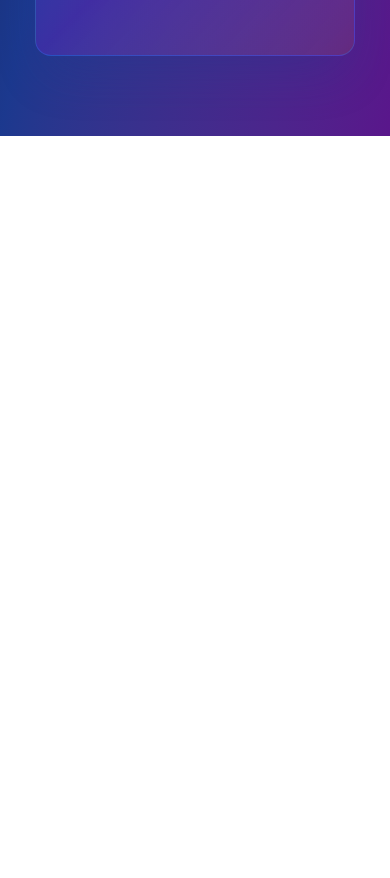
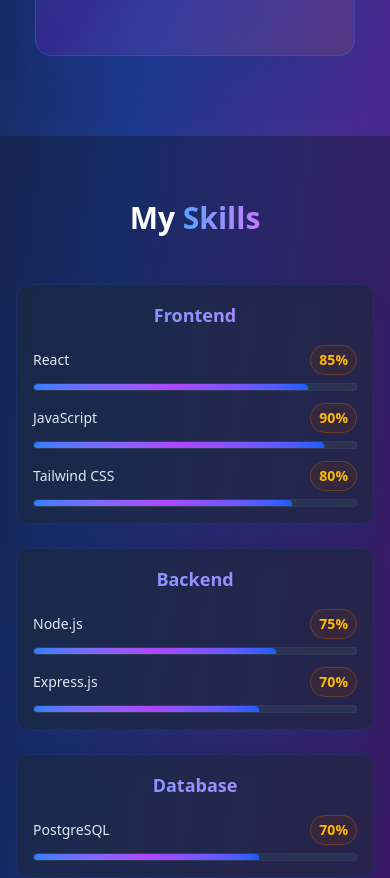
Before and after one commit to StephanGELo/stephan-portfolio, a React (Vite) app: page / in a window 390 px wide. Shown: the part 1760-2638 px from the top of the page. Before the commit the page ends 1896 px from the top, so only its background shows below. Built offline with nearby package versions, Linux system fonts and the light colour scheme.

Commit message:
Fix some errors and style the components for better mobile responsiveness

```diff
--- a/src/App.tsx
+++ b/src/App.tsx
@@ -2,6 +2,7 @@
 import Navbar from './components/Navbar';
 import Hero from './components/Hero';
 import About from './components/About';
+import Skills from './components/Skills';
 
 function App() {
   const [ isMenuOpen, setIsMenuOpen ] = useState(false);
@@ -27,12 +28,14 @@
           isMenuOpen={isMenuOpen}
           setActiveSection={setActiveSection}
           setIsMenuOpen={setIsMenuOpen}
+          onScrollTo={scrollToSection}
         />
         <Hero
           isLoaded={isLoaded}
           onScrollTo={scrollToSection}
         />
         <About />
+        <Skills />
       </div>
     </>
   );
--- a/src/components/Navbar.tsx
+++ b/src/components/Navbar.tsx
@@ -5,14 +5,17 @@
     isMenuOpen : boolean;
     setActiveSection: (section: string) => void;
     setIsMenuOpen: (open: boolean) => void;
+    onScrollTo: (section: string) => void;
+
 }
-function Navbar({ activeSection, isMenuOpen, setActiveSection, setIsMenuOpen }: NavbarProps) {
-    const scrollToSection = (sectionId: string) => {
-        const element = document.getElementById(sectionId);
-        element?.scrollIntoView({ behavior: 'smooth'});
-        setActiveSection(sectionId);
-        setIsMenuOpen(false);
-    }
+
+function Navbar({ activeSection, isMenuOpen, setActiveSection, setIsMenuOpen, onScrollTo }: NavbarProps) {
+    // const scrollToSection = (sectionId: string) => {
+    //     const element = document.getElementById(sectionId);
+    //     element?.scrollIntoView({ behavior: 'smooth'});
+    //     setActiveSection(sectionId);
+    //     setIsMenuOpen(false);
+    // }
 
     const navItems = [ 'home', 'about', 'skills', 'experience', 'projects', 'contact'];
 
@@ -20,39 +23,54 @@
         <nav className="fixed top-0 w-full bg-slate-900/80 backdrop-blur-sm border-b border-blue-800/50 z-50">
             <div className="max-w-7xl mx-auto px-4 sm:px-6 lg:px-8">
                 <div className="flex items-center justify-between h-16">
-                <div className="text-xl font-bold text-transparent bg-clip-text bg-gradient-to-r from-blue-400 to-purple-400">Portfolio</div>
+                    <div className="text-xl font-bold text-transparent bg-clip-text bg-gradient-to-r from-blue-400 to-purple-400">
+                        Portfolio
+                    </div>
+
+                    {/* Desktop Menu */}
                     <div className="hidden md:block">
                         <div className="flex items-center space-x-8">
                             {navItems.map(item => (
                                 <button
                                     key={item}
-                        onClick={() => scrollToSection(item)}
-                        className={`capitalize hover:text-blue-400 transition-colors duration-200 ${activeSection === item ? 'text-blue-400' : 'text-slate-300'}`}
+                                    onClick={() => onScrollTo(item)}
+                                    className={`capitalize hover:text-blue-400 transition-colors duration-200 ${
+                                        activeSection === item ? 'text-blue-400' : 'text-slate-300'
+                                    }`}
                                 >
                                     {item}
                                 </button>
                             ))}
                         </div>
                     </div>
+
+                    {/* Mobile Menu Button */}
                     <div className="md:hidden">
                         <button
                             onClick={() => setIsMenuOpen(!isMenuOpen)}
                             className="text-slate-300 hover:text-blue-400 transition-colors duration-200"
                         >
                             <svg className="w-6 h-6" fill="none" stroke="currentColor" viewBox="0 0 24 24">
-                    <path strokeLinecap="round" strokeLinejoin="round" strokeWidth={2} d={isMenuOpen ? "M6 18L18 6M6 6l12 12" : "M4 6h16M4 12h16M4 18h16"} />
+                                <path
+                                    strokeLinecap="round"
+                                    strokeLinejoin="round"
+                                    strokeWidth={2}
+                                    d={isMenuOpen ? "M6 18L18 6M6 6l12 12" : "M4 6h16M4 12h16M4 18h16"}
+                                />
                             </svg>
                         </button>
                     </div>
                 </div>
+
+                {/* Mobile Menu */}
                 {isMenuOpen && (
                     <div className="md:hidden bg-slate-800/95 backdrop-blur-sm">
                         <div className="px-2 pt-2 pb-3 space-y-1">
                             {navItems.map(item => (
                                 <button
                                     key={item}
-                        onClick={() => scrollToSection(item)}
-                        className="block px-3 py-2 text-base font-medium text-slate-300 hover:text-blue-400 capitalize transition-colors duration-200"
+                                    onClick={() => onScrollTo(item)}
+                                    className="block px-3 py-2 text-base font-medium text-slate-300 hover:text-blue-400 capitalize transition-colors duration-200 w-full text-left"
                                 >
                                     {item}
                                 </button>
--- /dev/null
+++ b/src/components/Skills.tsx
@@ -0,0 +1,59 @@
+import React from 'react';
+import { portfolioData } from '../data/portfolioData';
+
+function Skills() {
+    const skillGroups = portfolioData.skills.reduce((acc, skill) => {
+        if (!acc[skill.category]) acc[skill.category] = [];
+        acc[skill.category].push(skill);
+        return acc;
+    }, {} as Record<string, typeof portfolioData.skills>);
+
+    return (
+        <section
+            id="skills"
+            className="py-16 sm:py-20 px-4 sm:px-6 lg:px-8 bg-slate-900/40"
+        >
+            <div className="max-w-6xl mx-auto">
+                <h2 className="text-3xl sm:text-4xl font-bold text-center mb-12 sm:mb-16">
+                    My <span className="text-transparent bg-clip-text bg-gradient-to-r from-blue-400 to-purple-400">Skills</span>
+                </h2>
+
+                <div className="grid grid-cols-1 sm:grid-cols-2 lg:grid-cols-3 xl:grid-cols-4 gap-6 sm:gap-8">
+                    {Object.entries(skillGroups).map(([category, skills]) => (
+                        <div
+                            key={category}
+                            className="bg-slate-800/60 backdrop-blur-sm border border-blue-800/30 rounded-xl p-4 sm:p-6 hover:border-blue-600/50 transition-all duration-300 shadow-xl shadow-blue-900/20 hover:scale-105"
+                        >
+                            <h3 className="text-lg sm:text-xl font-bold text-transparent bg-clip-text bg-gradient-to-r from-blue-400 to-purple-400 mb-4 sm:mb-6 text-center">
+                                {category}
+                            </h3>
+
+                            <div className="space-y-3 sm:space-y-4">
+                                {skills.map(skill => (
+                                    <div key={skill.name} className="group">
+                                        <div className="flex justify-between items-center mb-2">
+                                            <span className="text-slate-200 text-sm sm:text-base font-medium">
+                                                {skill.name}
+                                            </span>
+                                            <span className="text-amber-400 text-sm sm:text-base font-bold bg-amber-900/20 px-2 py-1 rounded-full border border-amber-600/30">
+                                                {skill.level}%
+                                            </span>
+                                        </div>
+                                        <div className="bg-slate-700/50 rounded-full h-2 border border-slate-600/30 overflow-hidden">
+                                            <div
+                                                className="h-2 rounded-full bg-gradient-to-r from-blue-500 via-purple-500 to-blue-600 transition-all duration-1000 shadow-sm shadow-blue-400/30 group-hover:shadow-blue-400/50"
+                                                style={{ width: `${skill.level}%` }}
+                                            />
+                                        </div>
+                                    </div>
+                                ))}
+                            </div>
+                        </div>
+                    ))}
+                </div>
+            </div>
+        </section>
+    );
+}
+
+export default Skills;
```
Lines whose indentation alone changed are shown as unchanged.
